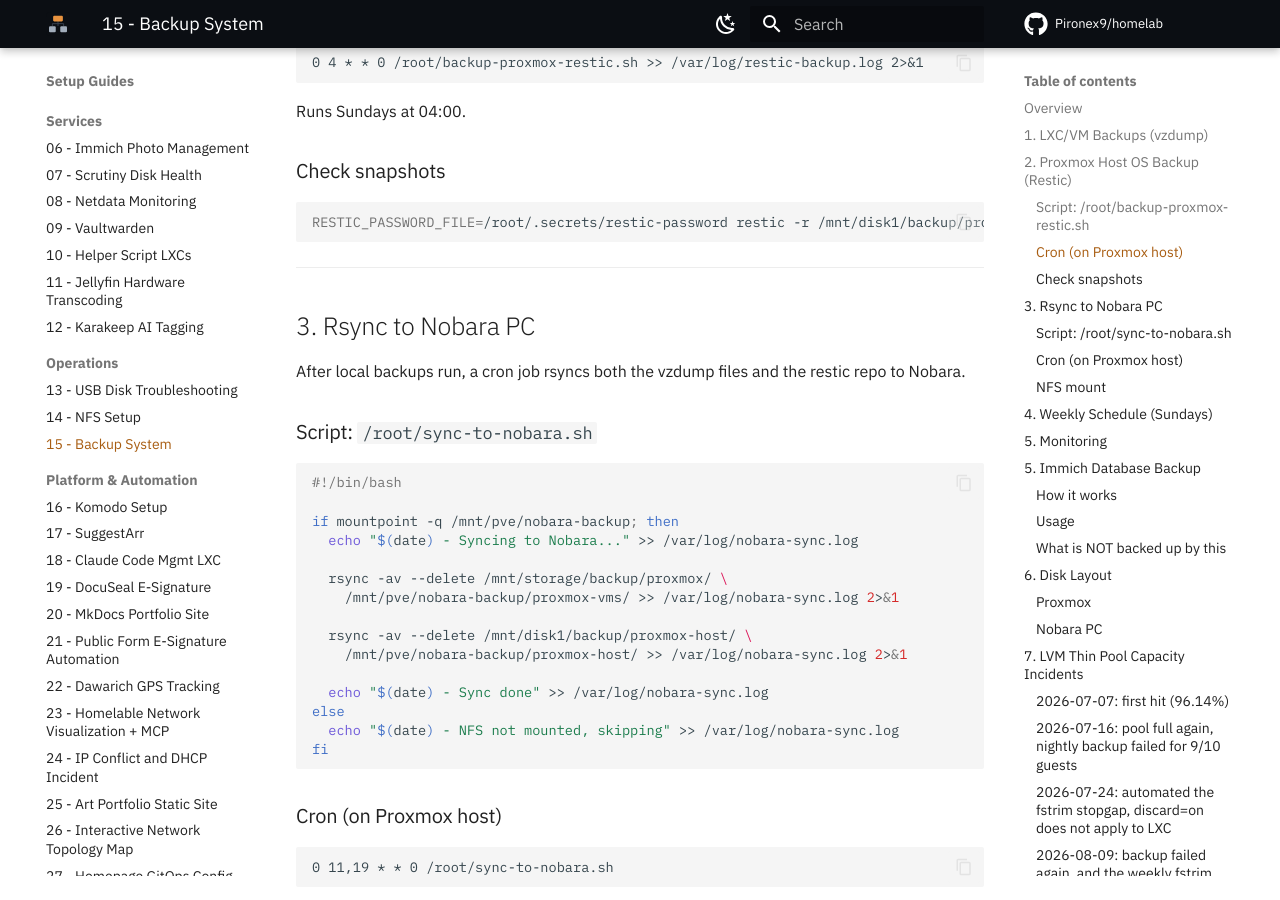
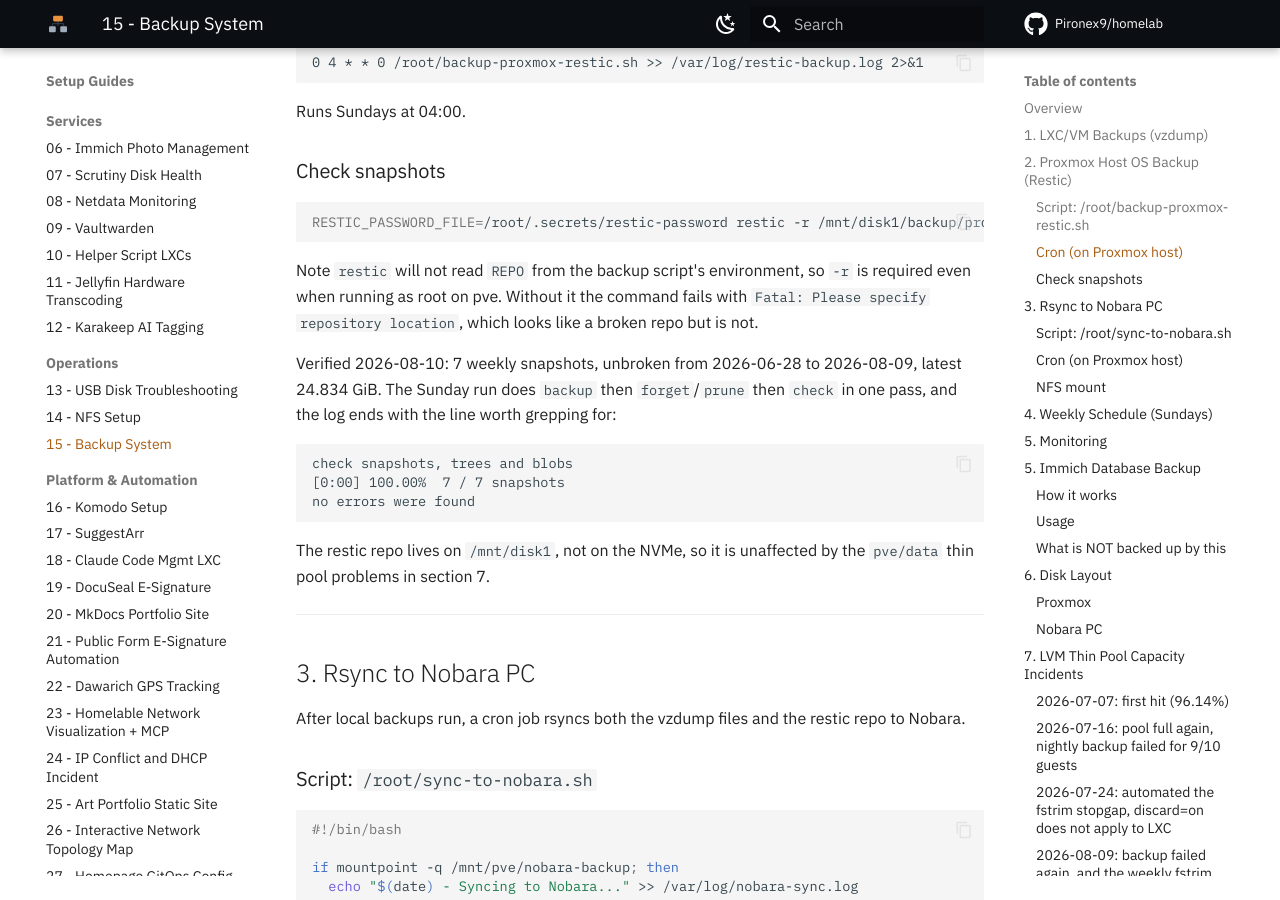
Before and after one commit to Pironex9/homelab, an MkDocs documentation site: the page built from docs/proxmox/15_Proxmox_Backup_System_Documentation.md, in a window 1280 px wide and 900 px high, scrolled down 1704 px. Built offline with MkDocs 1.6.1 and Material for MkDocs 9.7.7, drawn with Linux system fonts in a browser that asks for light colours; comment, search, counter and statistics services are not loaded; some of the changed text lies outside the part shown.

Commit message:
docs(proxmox): restic verified clean, and the offsite copy can lag the local one by a week

````diff
--- a/docs/proxmox/15_Proxmox_Backup_System_Documentation.md
+++ b/docs/proxmox/15_Proxmox_Backup_System_Documentation.md
@@ -78,6 +78,18 @@
 RESTIC_PASSWORD_FILE=/root/.secrets/restic-password restic -r /mnt/disk1/backup/proxmox-host snapshots
 ```
 
+Note `restic` will not read `REPO` from the backup script's environment, so `-r` is required even when running as root on pve. Without it the command fails with `Fatal: Please specify repository location`, which looks like a broken repo but is not.
+
+Verified 2026-08-10: 7 weekly snapshots, unbroken from 2026-06-28 to 2026-08-09, latest 24.834 GiB. The Sunday run does `backup` then `forget`/`prune` then `check` in one pass, and the log ends with the line worth grepping for:
+
+```
+check snapshots, trees and blobs
+[0:00] 100.00%  7 / 7 snapshots
+no errors were found
+```
+
+The restic repo lives on `/mnt/disk1`, not on the NVMe, so it is unaffected by the `pve/data` thin pool problems in section 7.
+
 ---
 
 ## 3. Rsync to Nobara PC
@@ -127,6 +139,8 @@
 | 04:00 | Restic host OS backup |
 | 11:00 | Rsync to Nobara |
 | 19:00 | Rsync to Nobara (second attempt, in case Nobara was offline at 11:00) |
+
+Because the offsite copy is weekly while vzdump is nightly, **the Nobara copy can be up to 7 days behind the local one.** That is by design, but it matters when reading a failure: after the 2026-08-09 outage the Sunday sync ran while 9 of the 10 daily dumps were missing, so Nobara carried 2026-08-08 dumps for those guests until the following Sunday, even though the local copy was already current again on 2026-08-10. When judging whether an incident cost real redundancy, check both copies, not just `/mnt/storage/backup/proxmox/`.
 
 ---
 
````
